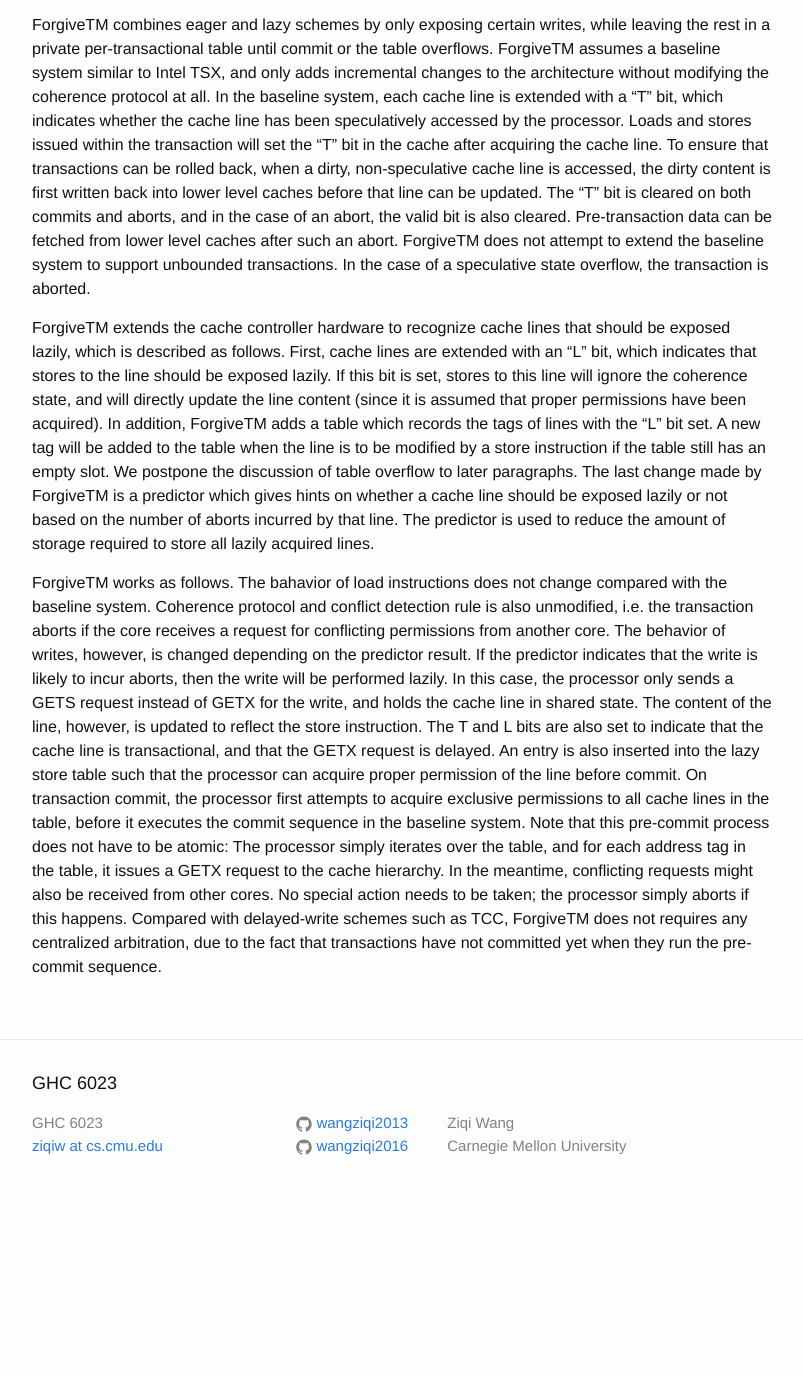
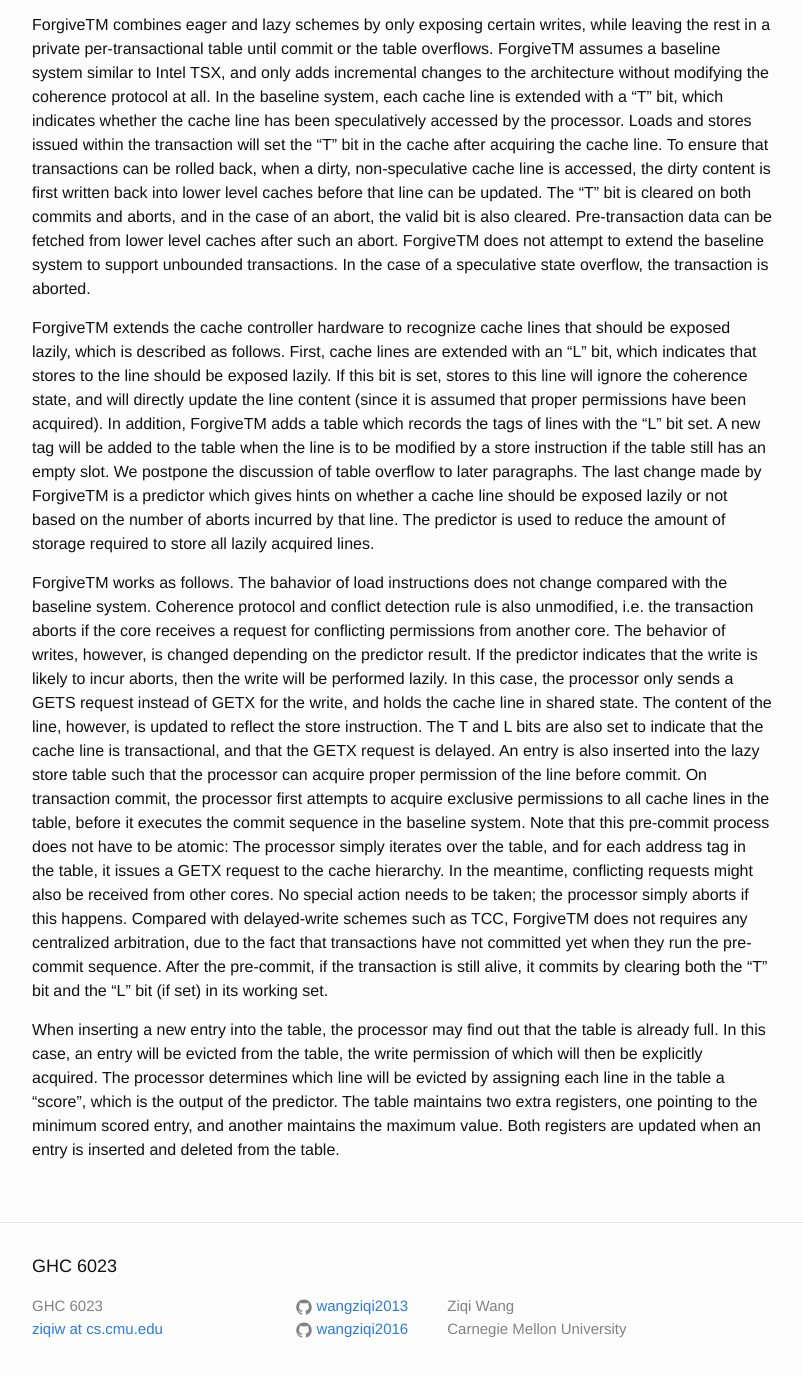
Before and after one commit to wangziqi2013/wangziqi2013.github.io, a Jekyll site: the page built from _posts/2019-09-27-forgivetm.markdown, in a window 1280 px wide and 1400 px high, scrolled down 1208 px. Shown: the top 1377 px of the window, without its empty margins (238-1041 px from the left). Built offline with Jekyll 4.4.1, drawn with Linux system fonts in a browser that asks for light colours; before the commit the page ends 2425 px from its top, so only the background shows below that.

Commit message:
Adding table ovreflow

```diff
--- a/_posts/2019-09-27-forgivetm.markdown
+++ b/_posts/2019-09-27-forgivetm.markdown
@@ -72,4 +72,11 @@ Note that this pre-commit process does not have to be atomic: The processor simp
 address tag in the table, it issues a GETX request to the cache hierarchy. In the meantime, conflicting requests might also
 be received from other cores. No special action needs to be taken; the processor simply aborts if this happens. Compared with
 delayed-write schemes such as TCC, ForgiveTM does not requires any centralized arbitration, due to the fact that transactions
-have not committed yet when they run the pre-commit sequence.
+have not committed yet when they run the pre-commit sequence. After the pre-commit, if the transaction is still alive,
+it commits by clearing both the "T" bit and the "L" bit (if set) in its working set.
+
+When inserting a new entry into the table, the processor may find out that the table is already full. In this case, an entry
+will be evicted from the table, the write permission of which will then be explicitly acquired. The processor determines which
+line will be evicted by assigning each line in the table a "score", which is the output of the predictor. The table maintains
+two extra registers, one pointing to the minimum scored entry, and another maintains the maximum value. Both registers are
+updated when an entry is inserted and deleted from the table.
```
